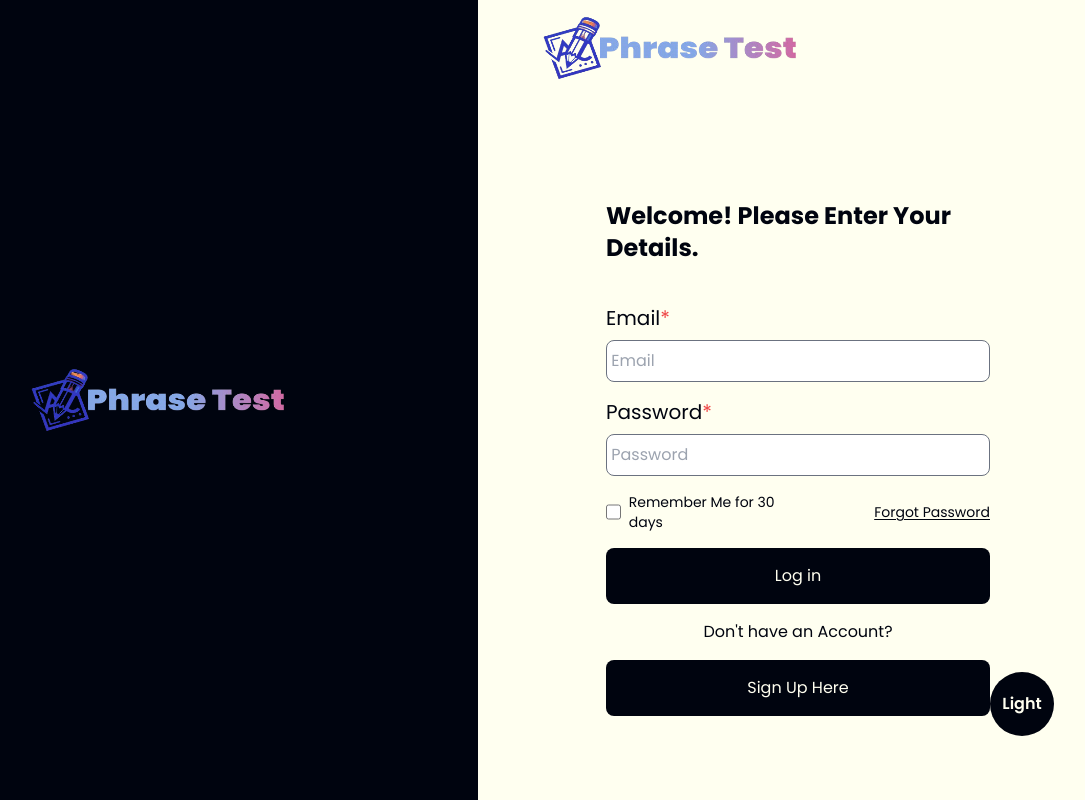
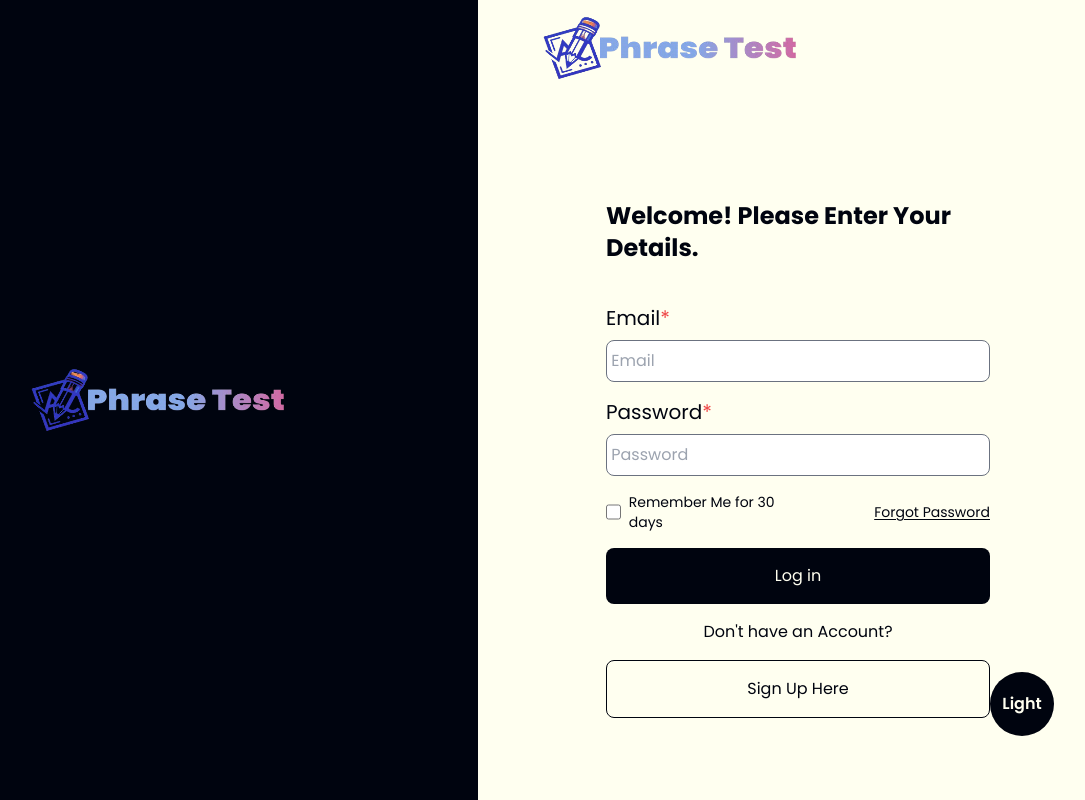
Before and after one commit to JhondhelPago/phrasetest_app, a React (Vite) app: page /loginpage in a window 1280 px wide. Shown: the whole page, without its empty margins (162-1247 px from the left). Built offline with nearby package versions, Linux system fonts and the light colour scheme.

Commit message:
update login color

```diff
--- a/src/components/Login.jsx
+++ b/src/components/Login.jsx
@@ -35,7 +35,7 @@ const Login = () => {
                 </div>
 
                 <div className='w-full'>
-                <p className='text-sm cursor-pointer  underline underline-offset-2 text-right'>Forgot Password</p>
+                <p className='text-sm cursor-pointer  underline underline-offset-2 text-right text-primary dark:text-white'>Forgot Password</p>
                 </div>
             </div>
 
@@ -48,7 +48,7 @@ const Login = () => {
                 </div>
 
 
-                <button className='w-full text-white dark:text-primary bg-primary dark:bg-white rounded-lg p-4 text-center flex items-center justify-center mt-4'>
+                <button className='w-full text-primary dark:text-primary bg-white dark:bg-primary border-lg border-primary border rounded-lg p-4 text-center flex items-center justify-center mt-4'>
                     Sign Up Here
                 </button>
             </div>
```
